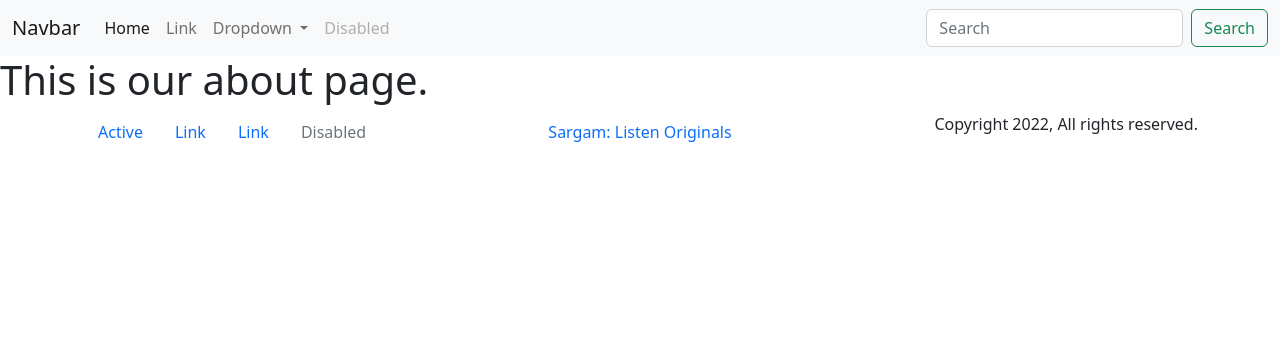
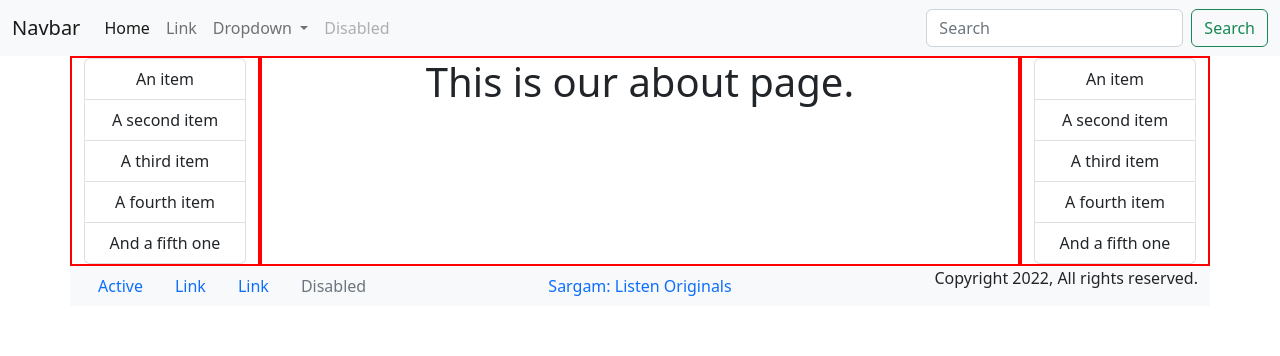
Before and after one commit to ayushnvs/sargam, a Django app: page /about/ in a window 1280 px wide. Shown: the top 356 px of the page. Run offline with Django 3.2, Linux system fonts and the light colour scheme; parts of the project's set-up code (start-up, migrations or seed data) failed here and were passed over.

Commit message:
Added sidebar

```diff
--- /dev/null
+++ b/templates/LeftSideBar.html
@@ -0,0 +1,7 @@
+<ul class="list-group">
+    <li class="list-group-item">An item</li>
+    <li class="list-group-item">A second item</li>
+    <li class="list-group-item">A third item</li>
+    <li class="list-group-item">A fourth item</li>
+    <li class="list-group-item">And a fifth one</li>
+  </ul>
--- a/templates/base.html
+++ b/templates/base.html
@@ -14,8 +14,22 @@
 <body>
     {% include 'navbar.html' %}
 
-    {% block content %}
-    {% endblock %}
+    <div class="container text-center" style="margin: auto;">
+        <div class="row">
+            <div class="col" style="border:2px solid red">
+                {% include 'LeftSideBar.html' %}
+            </div>
+            <div class="col-8" style="border:2px solid red">
+                {% block content %}
+                {% endblock %}
+            </div>
+            <div class="col" style="border:2px solid red">
+                {% include 'LeftSideBar.html' %}
+            </div>
+        </div>
+    </div>
+
+
 
     {% include 'footer.html' %}
 
--- a/templates/footer.html
+++ b/templates/footer.html
@@ -1,4 +1,4 @@
-<div class="container text-center">
+<div class="container text-center bg-light">
     <div class="row">
         <div class="col">
             <ul class="nav">
```
Also changed, not shown: README.md, templates/about.html (line endings or trailing spaces).
